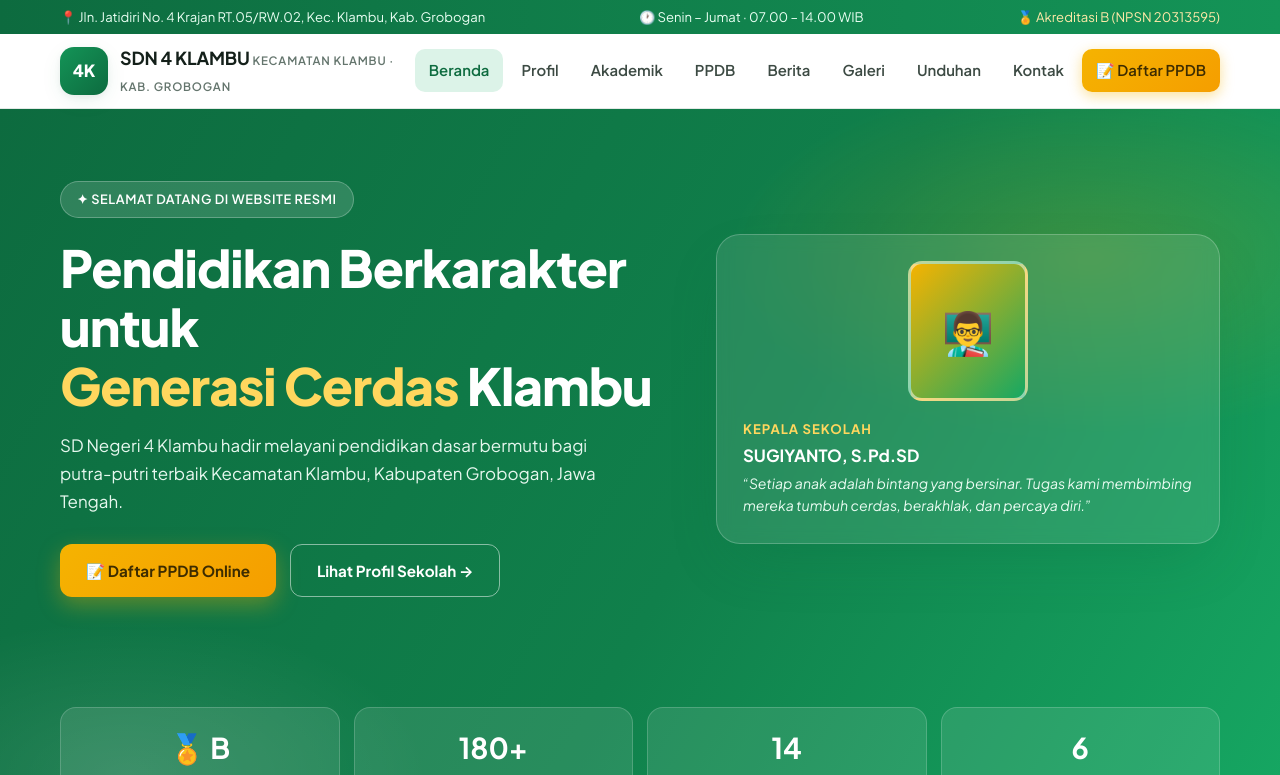
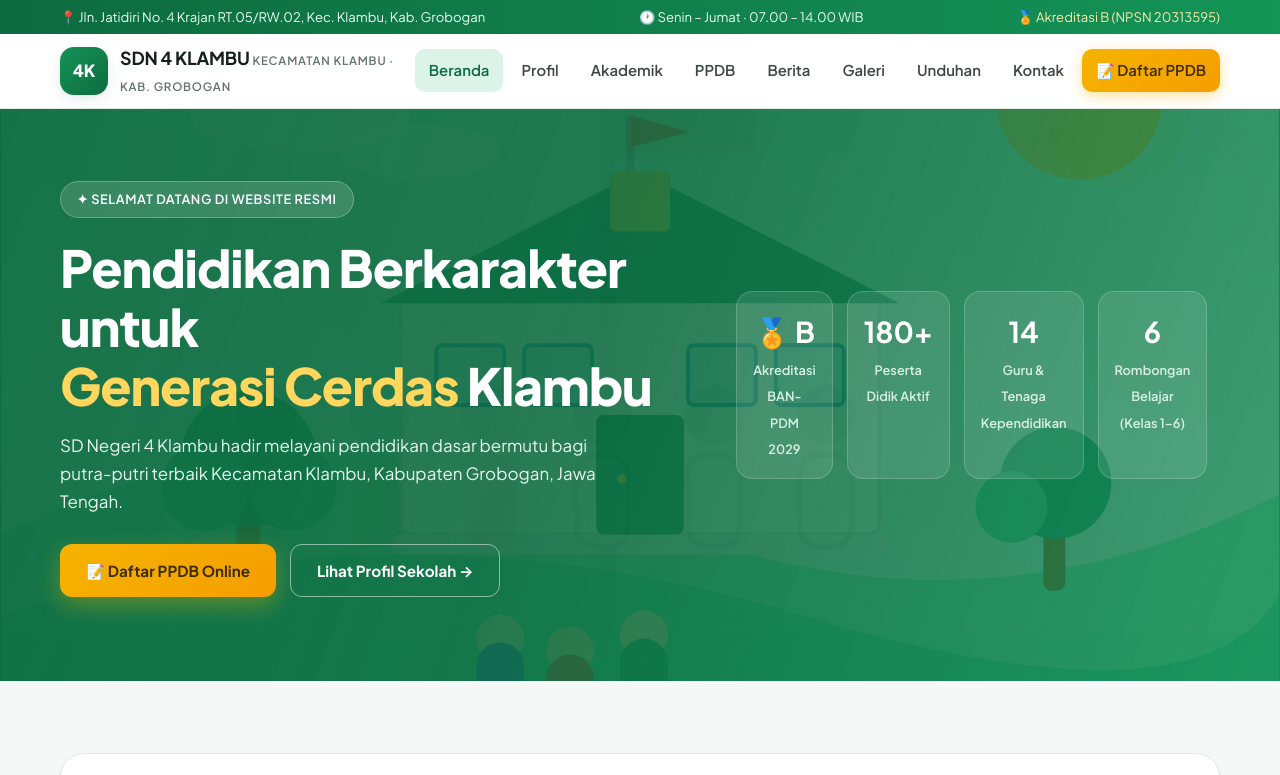
Before and after one commit to muhammadzaidun32-hub/sdn4-klambu, a plain HTML site: page index.html in a window 1280 px wide. Shown: the top 775 px of the page. Drawn offline with Linux system fonts and the light colour scheme.

Commit message:
Hero: hapus kartu kepala sekolah, slideshow 5 foto jadi latar belakang

```diff
--- a/index.html
+++ b/index.html
@@ -59,6 +59,27 @@
   .mom-dot.active { width: 20px; }
 }
 </style>
+<style>
+/* ============ Slideshow latar hero ============ */
+.hero { position: relative; overflow: hidden; }
+.hero-slides { position: absolute; inset: 0; z-index: 0; }
+.hero .hslide {
+  position: absolute; inset: 0;
+  width: 100%; height: 100%;
+  object-fit: cover;
+  opacity: 0;
+  transition: opacity 1s ease;
+}
+.hero .hslide.active { opacity: 1; }
+.hero-overlay {
+  position: absolute; inset: 0; z-index: 1;
+  background: linear-gradient(110deg,
+    rgba(13,107,63,.94) 0%,
+    rgba(13,107,63,.88) 45%,
+    rgba(16,128,75,.72) 100%);
+}
+.hero-inner, .hero-stats { position: relative; z-index: 2; }
+</style>
 </head>
 <body>
 
@@ -97,7 +118,15 @@
 </header>
 
 <section class="hero">
-  <div class="hero-bg"></div>
+  <!-- Slideshow foto sebagai latar belakang hero -->
+  <div class="hero-slides" aria-hidden="true">
+    <img class="hslide active" src="assets/img/hero-sekolah.svg" alt="">
+    <img class="hslide" src="assets/img/upacara.svg" alt="">
+    <img class="hslide" src="assets/img/pramuka.svg" alt="">
+    <img class="hslide" src="assets/img/olahraga.svg" alt="">
+    <img class="hslide" src="assets/img/wisuda.svg" alt="">
+  </div>
+  <div class="hero-overlay" aria-hidden="true"></div>
   <div class="container hero-inner">
     <div>
       <span class="hero-kicker">✦ Selamat Datang di Website Resmi</span>
@@ -108,15 +137,6 @@
         <a class="btn btn-ghost" href="profil.html">Lihat Profil Sekolah →</a>
       </div>
     </div>
-    <div class="hero-visual">
-      <div class="hero-card">
-        <div class="avatar-kepsek">👨‍🏫</div>
-        <span class="role">Kepala Sekolah</span>
-        <h3 id="k_nm">SUGIYANTO, S.Pd.SD</h3>
-        <p class="quote" id="k_tx">“Setiap anak adalah bintang yang bersinar. Tugas kami membimbing mereka tumbuh cerdas, berakhlak, dan percaya diri.”</p>
-      </div>
-    </div>
-  </div>
   <div class="container hero-stats">
     <div class="hstat"><b>🏅 B</b><span>Akreditasi BAN-PDM 2029</span></div>
     <div class="hstat"><b>180+</b><span>Peserta Didik Aktif</span></div>
@@ -336,5 +356,18 @@
   if (slides.length > 1) start();
 })();
 </script>
+<script>
+/* ---------- Autoplay slideshow latar hero (5 foto, 5 dtk) ---------- */
+(function () {
+  const slides = [...document.querySelectorAll('.hero .hslide')];
+  if (slides.length < 2) return;
+  let cur = 0;
+  setInterval(() => {
+    slides[cur].classList.remove('active');
+    cur = (cur + 1) % slides.length;
+    slides[cur].classList.add('active');
+  }, 5000);
+})();
+</script>
 </body>
 </html>
```
Also changed, not shown: public/index.html (+43 -10 lines).
